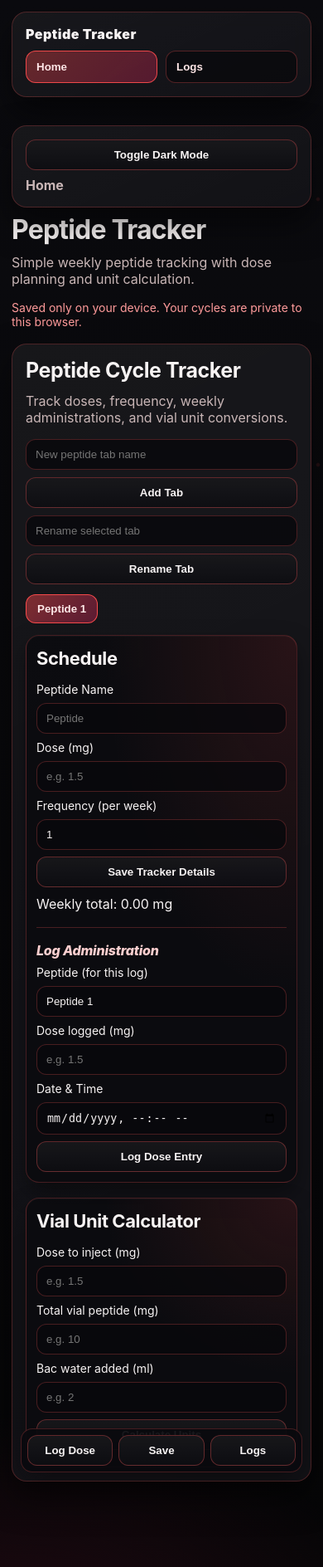
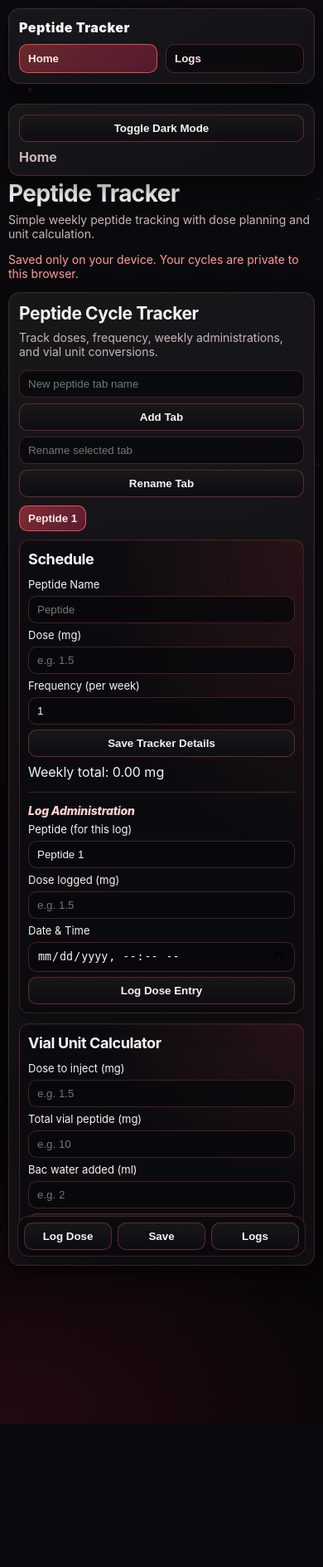
Before and after one commit to OvO-ZeD/peptide-tracker-app, a Flask app: page / in a window 390 px wide. Shown: the top 1888 px of the page at 83% size. After the commit the page ends 1715 px from the top, so only its background shows below. Run offline with Flask 3, Linux system fonts and the light colour scheme.

Commit message:
style(ui): compact layout for 100% zoom readability

```diff
--- a/style.css
+++ b/style.css
@@ -10,7 +10,7 @@
   --red: #ff4d4d;
   --red-2: #ff2a6d;
   --glow: rgba(255, 77, 77, 0.28);
-  --mobile-actions-offset: calc(230px + env(safe-area-inset-bottom));
+  --mobile-actions-offset: calc(180px + env(safe-area-inset-bottom));
 }
 * { box-sizing: border-box; }
 body {
@@ -30,11 +30,11 @@ body {
     radial-gradient(circle at 20% 75%, rgba(255,77,77,.2) 0 1.4px, transparent 3px);
   background-size: 360px 360px, 420px 420px, 320px 320px;
 }
-.app-shell { max-width: 1280px; margin: 0 auto; padding: 18px; display: grid; grid-template-columns: 232px minmax(0,1fr); gap: 16px; position: relative; z-index: 1; }
-.page { padding: 0 0 56px; }
+.app-shell { max-width: 1160px; margin: 0 auto; padding: 12px; display: grid; grid-template-columns: 210px minmax(0,1fr); gap: 12px; position: relative; z-index: 1; }
+.page { padding: 0 0 36px; }
 .panel {
-  margin-top: 18px; background: linear-gradient(155deg, rgba(255,255,255,.03), rgba(255,255,255,.01)), var(--panel);
-  border: 1px solid var(--border); border-radius: 18px; padding: 20px; box-shadow: 0 18px 40px rgba(0,0,0,.5); backdrop-filter: blur(10px);
+  margin-top: 12px; background: linear-gradient(155deg, rgba(255,255,255,.03), rgba(255,255,255,.01)), var(--panel);
+  border: 1px solid var(--border); border-radius: 14px; padding: 14px; box-shadow: 0 12px 28px rgba(0,0,0,.5); backdrop-filter: blur(10px);
   transition: .25s ease;
 }
 .panel:hover { transform: translateY(-2px); border-color: rgba(255,77,77,.6); box-shadow: 0 0 0 3px rgba(255,77,77,.08), 0 20px 50px rgba(0,0,0,.64); }
@@ -42,7 +42,7 @@ body {
 .sidebar-title { font-weight: 900; letter-spacing: .5px; }
 .nav-btn {
   text-align: left; border: 1px solid rgba(255,90,90,.3); background: rgba(10,10,14,.78); color: #ffe6e6;
-  border-radius: 12px; padding: 11px 12px; font-weight: 700; cursor: pointer; transition: .2s ease;
+  border-radius: 10px; padding: 9px 10px; font-weight: 700; cursor: pointer; transition: .2s ease;
 }
 .nav-btn:hover { transform: translateX(2px); border-color: rgba(255,77,77,.7); }
 .nav-btn.active { background: linear-gradient(135deg, rgba(255,77,77,.34), rgba(255,42,109,.28)); border-color: rgba(255,77,77,.9); }
@@ -50,38 +50,38 @@ body {
 .top-controls { display:flex; align-items:center; justify-content:space-between; }
 button, .tracker-controls button, .tracker-card button, .mobile-quick-actions button {
   border: 1px solid rgba(255,90,90,.34); background: linear-gradient(180deg, rgba(255,255,255,.05), rgba(255,255,255,.01)), var(--panel-strong);
-  color: var(--text); border-radius: 12px; padding: 11px 13px; font-weight: 680; cursor: pointer; transition:.2s ease;
+  color: var(--text); border-radius: 10px; padding: 8px 11px; font-weight: 680; cursor: pointer; transition:.2s ease;
 }
 button:hover, .tracker-controls button:hover, .tracker-card button:hover { border-color: rgba(255,77,77,.8); box-shadow: 0 0 0 3px var(--glow); filter: brightness(1.06); }
 .app-label { color: var(--muted); font-weight: 700; }
-h1 { margin: 10px 0 0; font-size: 42px; letter-spacing: -.8px; line-height: 1.05; }
-h2 { margin: 0; font-size: 29px; }
-h3 { margin: 2px 0 8px; font-size: 24px; }
-.subtitle { margin-top: 12px; color: var(--muted); }
+h1 { margin: 6px 0 0; font-size: 34px; letter-spacing: -.6px; line-height: 1.08; }
+h2 { margin: 0; font-size: 24px; }
+h3 { margin: 2px 0 6px; font-size: 20px; }
+.subtitle { margin-top: 8px; color: var(--muted); font-size: 14px; }
 .privacy-note { margin-top: 4px; color: #ff9b9b; font-size: 14px; }
 .muted { color: var(--muted); }
 .panel h2, .panel h3 { letter-spacing: -.4px; }
-.tracker-controls { display:grid; grid-template-columns:1fr auto 1fr auto; gap:9px; margin-bottom:12px; }
-input { padding: 11px 12px; border-radius: 12px; border: 1px solid rgba(255,90,90,.26); background: rgba(9,9,13,.84); color: var(--text); }
+.tracker-controls { display:grid; grid-template-columns:1fr auto 1fr auto; gap:7px; margin-bottom:10px; }
+input { padding: 8px 10px; border-radius: 10px; border: 1px solid rgba(255,90,90,.26); background: rgba(9,9,13,.84); color: var(--text); }
 input:focus { outline: none; border-color: rgba(255,77,77,.8); box-shadow: 0 0 0 3px rgba(255,77,77,.18); }
-.tracker-tabs { display:flex; gap:8px; flex-wrap:wrap; margin-bottom:14px; }
-.tracker-tab { border:1px solid rgba(255,90,90,.34); background: rgba(10,10,14,.76); color:#ffe9e9; border-radius:12px; padding:9px 13px; }
+.tracker-tabs { display:flex; gap:6px; flex-wrap:wrap; margin-bottom:10px; }
+.tracker-tab { border:1px solid rgba(255,90,90,.34); background: rgba(10,10,14,.76); color:#ffe9e9; border-radius:10px; padding:7px 10px; }
 .tracker-tab.active { border-color: rgba(255,77,77,.95); background: linear-gradient(135deg, rgba(255,77,77,.45), rgba(255,42,109,.3)); }
 .tracker-grid {
   display:grid;
   grid-template-columns:repeat(2,minmax(0,1fr));
-  gap:18px;
+  gap:12px;
   align-items:stretch;
 }
 .tracker-card {
   border:1px solid var(--border);
-  border-radius:16px;
-  padding:14px;
+  border-radius:12px;
+  padding:10px;
   background:
     radial-gradient(130% 120% at 100% 0%, rgba(255,77,77,.12), transparent 55%),
     rgba(10,10,14,.76);
   display:grid;
-  gap:9px;
+  gap:6px;
   box-shadow: inset 0 1px 0 rgba(255,255,255,.04), 0 12px 28px rgba(0,0,0,.36);
   transition: transform .2s ease, border-color .2s ease, box-shadow .2s ease;
 }
@@ -99,9 +99,9 @@ input:focus { outline: none; border-color: rgba(255,77,77,.8); box-shadow: 0 0 0
   margin: 0;
   line-height: 1.5;
 }
-.divider { border: 0; border-top: 1px solid rgba(255,90,90,.25); margin: 8px 0; }
-.tracker-card h4 { margin: 2px 0 0; font-size: 17px; font-weight: 800; font-style: italic; color: #ffd0d0; }
-.logs-panel { display:grid; gap:14px; }
+.divider { border: 0; border-top: 1px solid rgba(255,90,90,.25); margin: 6px 0; }
+.tracker-card h4 { margin: 1px 0 0; font-size: 15px; font-weight: 800; font-style: italic; color: #ffd0d0; }
+.logs-panel { display:grid; gap:10px; }
 .logs-header-row { display:flex; justify-content:space-between; align-items:center; }
 .badge { border:1px solid rgba(255,90,90,.34); border-radius:999px; padding:4px 10px; color:#ffb8b8; font-size:13px; }
 #logs_chart { width:100%; border:1px solid var(--border); border-radius:12px; background: rgba(10,10,14,.6); }
@@ -135,22 +135,22 @@ input:focus { outline: none; border-color: rgba(255,77,77,.8); box-shadow: 0 0 0
 }
 .mobile-quick-actions { display:none; }
 @media (max-width: 960px) {
-  .app-shell { grid-template-columns:1fr; padding:14px; }
+  .app-shell { grid-template-columns:1fr; padding:10px; }
   .sidebar { position:static; grid-template-columns:1fr 1fr; }
   .sidebar-title { grid-column:1 / -1; }
 }
 @media (max-width: 760px) {
   .page { padding:0 0 var(--mobile-actions-offset); }
-  .panel { padding:16px; }
-  .tracker-card { padding:12px; gap:8px; }
-  .tracker-card h4 { font-size:16px; margin:1px 0 0; }
-  .tracker-card label { font-size:14px; }
-  input { padding:10px 11px; }
-  button, .tracker-controls button, .tracker-card button, .mobile-quick-actions button { padding:10px 11px; }
+  .panel { padding:12px; }
+  .tracker-card { padding:10px; gap:6px; }
+  .tracker-card h4 { font-size:14px; margin:1px 0 0; }
+  .tracker-card label { font-size:13px; }
+  input { padding:8px 10px; }
+  button, .tracker-controls button, .tracker-card button, .mobile-quick-actions button { padding:8px 10px; }
   .tracker-controls, .tracker-grid { grid-template-columns:1fr; }
   .top-controls { flex-direction:column; align-items:stretch; gap:8px; }
-  h1 { font-size:32px; }
-  h2 { font-size:25px; }
-  h3 { font-size:22px; }
+  h1 { font-size:28px; }
+  h2 { font-size:21px; }
+  h3 { font-size:18px; }
   .mobile-quick-actions { display:grid; grid-template-columns:repeat(3,1fr); gap:7px; position:fixed; left:10px; right:10px; bottom:calc(10px + env(safe-area-inset-bottom)); z-index:20; padding:7px; border:1px solid var(--border); border-radius:14px; background: rgba(10,10,14,.94); }
 }
--- a/templates/index.html
+++ b/templates/index.html
@@ -7,7 +7,7 @@
   <meta name="apple-mobile-web-app-status-bar-style" content="black-translucent">
   <meta name="apple-mobile-web-app-title" content="Peptide Tracker">
   <title>Peptide Tracker</title>
-  <link rel="stylesheet" href="style.css?v=20260521d">
+  <link rel="stylesheet" href="style.css?v=20260521e">
   <link rel="manifest" href="manifest.webmanifest">
 </head>
 <body class="theme-dark density-clinical">
@@ -99,6 +99,6 @@
     </main>
   </div>
 
-  <script src="script.js?v=20260521d"></script>
+  <script src="script.js?v=20260521e"></script>
 </body>
 </html>
```
